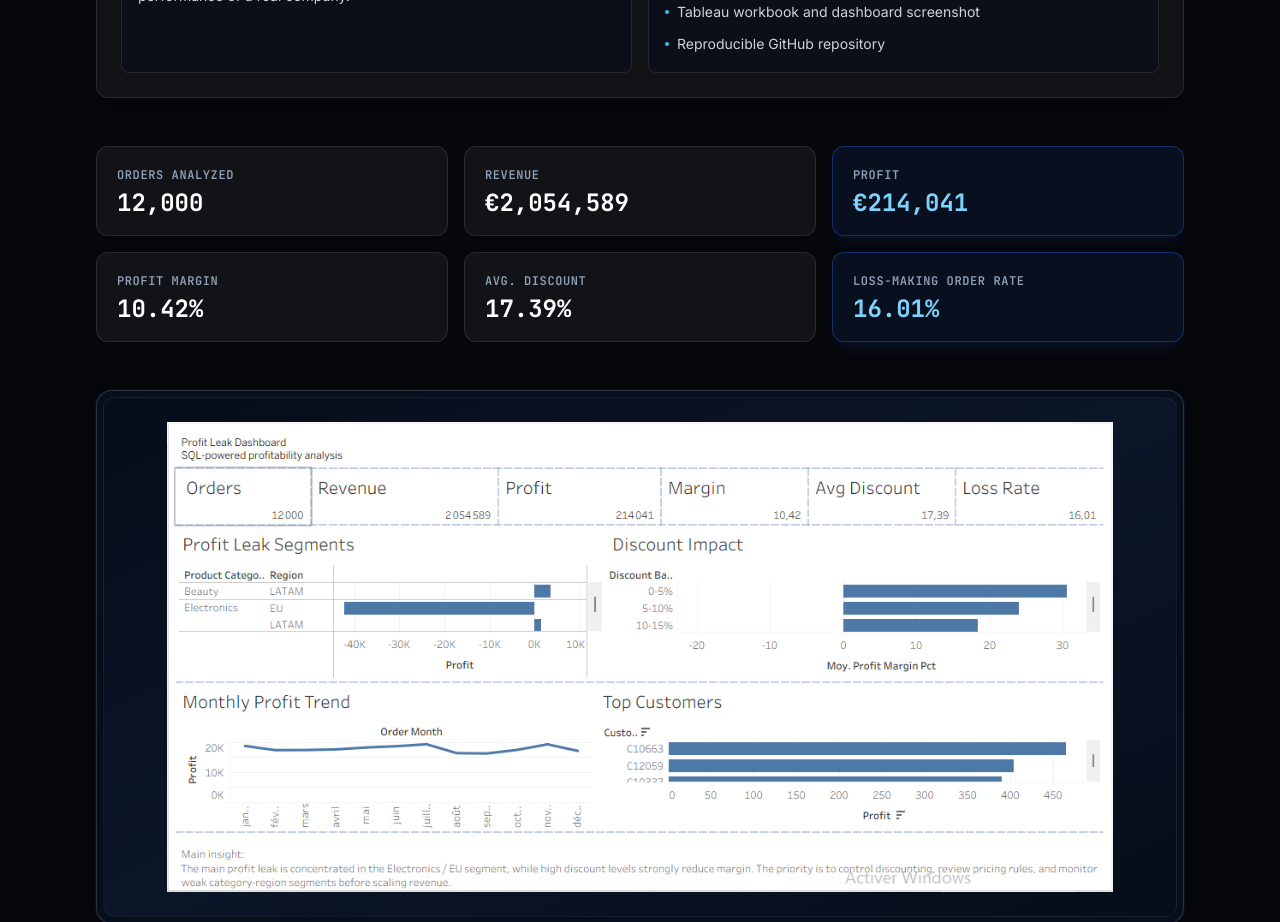
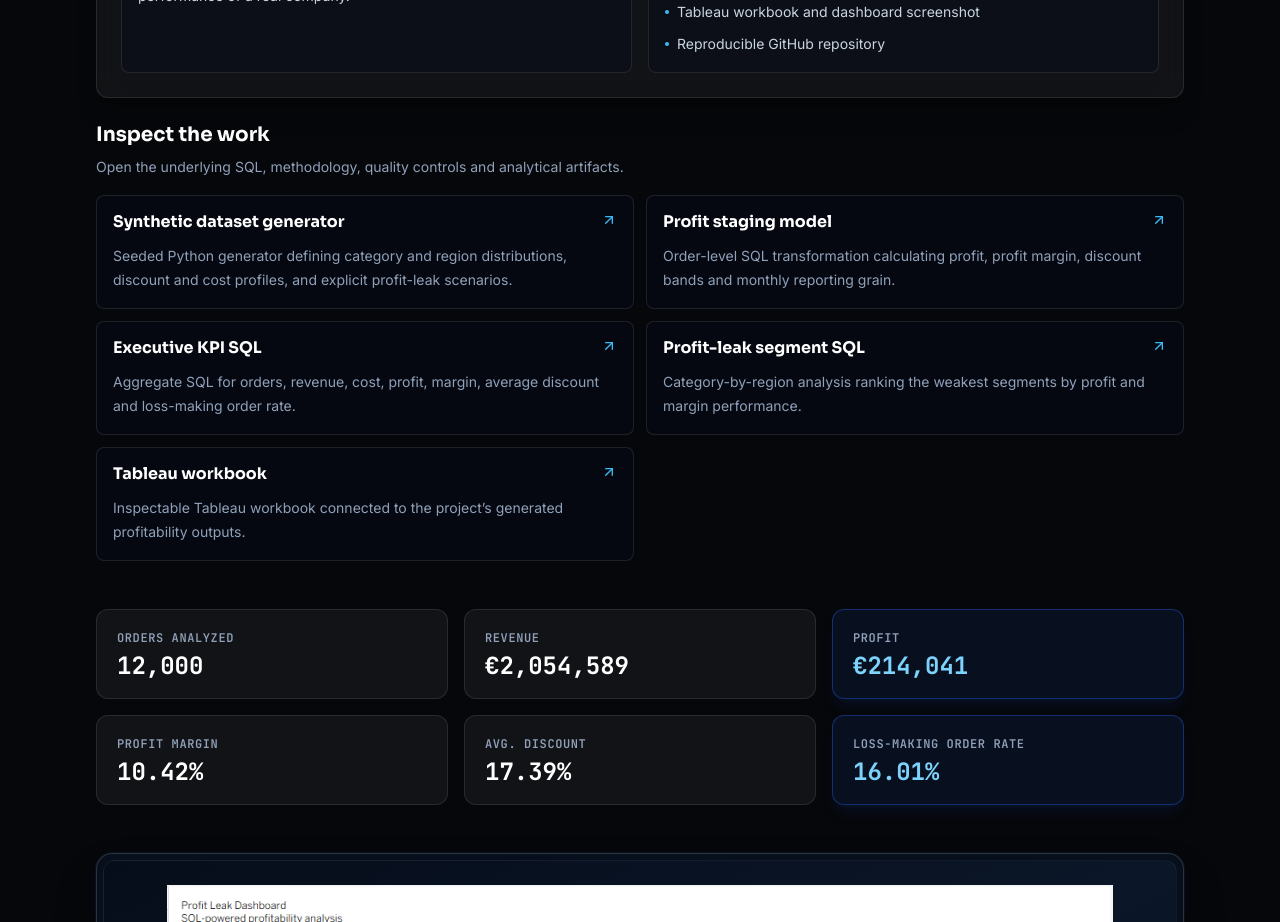
Before and after one commit to zakaria9622/zakaria-portfolio, a Next.js app: page /projects/profit-leak in a window 1280 px wide. Shown: the part 840-1762 px from the top of the page. Built offline with nearby package versions, Linux system fonts and the light colour scheme.

Commit message:
feat: add profit leak inspectable artifacts

```diff
--- a/src/data/projects.ts
+++ b/src/data/projects.ts
@@ -69,6 +69,43 @@ export const projects: Project[] = [
       "Python dataset generation, validation and export pipeline",
       "Tableau workbook and dashboard screenshot",
       "Reproducible GitHub repository",
+    ],
+    artifacts: [
+      {
+        label: "Synthetic dataset generator",
+        description:
+          "Seeded Python generator defining category and region distributions, discount and cost profiles, and explicit profit-leak scenarios.",
+        href:
+          "https://github.com/zakaria9622/ecommerce-profit-leak-analysis/blob/main/scripts/generate_dataset.py",
+      },
+      {
+        label: "Profit staging model",
+        description:
+          "Order-level SQL transformation calculating profit, profit margin, discount bands and monthly reporting grain.",
+        href:
+          "https://github.com/zakaria9622/ecommerce-profit-leak-analysis/blob/main/sql/02_staging_profit_view.sql",
+      },
+      {
+        label: "Executive KPI SQL",
+        description:
+          "Aggregate SQL for orders, revenue, cost, profit, margin, average discount and loss-making order rate.",
+        href:
+          "https://github.com/zakaria9622/ecommerce-profit-leak-analysis/blob/main/sql/03_kpi_overview.sql",
+      },
+      {
+        label: "Profit-leak segment SQL",
+        description:
+          "Category-by-region analysis ranking the weakest segments by profit and margin performance.",
+        href:
+          "https://github.com/zakaria9622/ecommerce-profit-leak-analysis/blob/main/sql/06_category_region_segments.sql",
+      },
+      {
+        label: "Tableau workbook",
+        description:
+          "Inspectable Tableau workbook connected to the project’s generated profitability outputs.",
+        href:
+          "https://github.com/zakaria9622/ecommerce-profit-leak-analysis/blob/main/tableau/profit_leak_dashboard.twb",
+      },
     ],
     businessProblem:
       "This independent case study examines where profitability erodes across categories, regions and discount strategies using order-level e-commerce data.",
```
